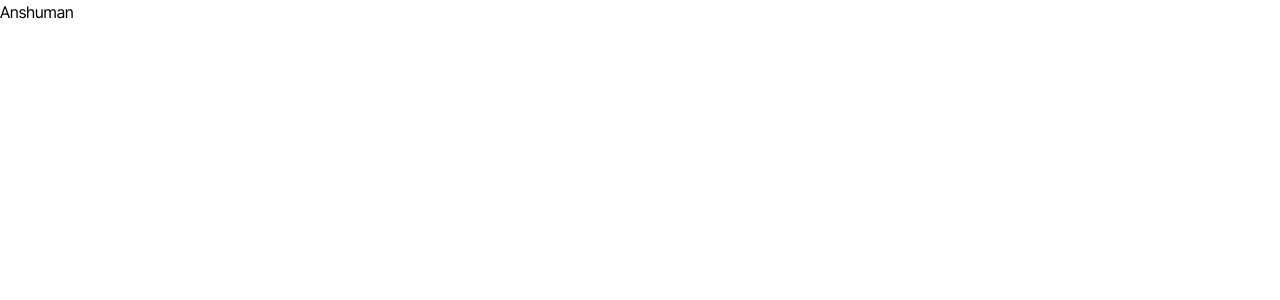
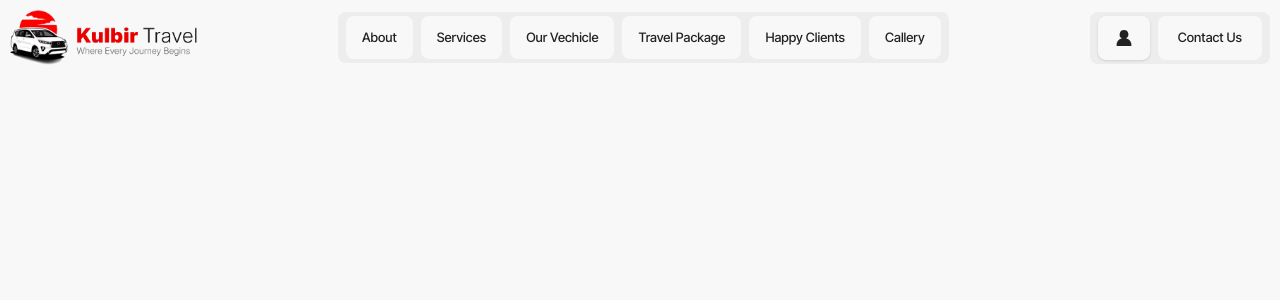
Before and after one commit to cnanshuman/Travel-Agency-Website, a Next.js app: page / in a window 1280 px wide. Shown: the top 300 px of the page. Built offline with nearby package versions, Linux system fonts and the light colour scheme.

Commit message:
nav done

```diff
--- a/src/app/_home/Nav.jsx
+++ b/src/app/_home/Nav.jsx
@@ -1,12 +1,96 @@
-import React from 'react'
+// src/components/Nav.jsx
+
+"use client";
+
+import React from "react";
+import Image from "next/image";
+import Link from "next/link";
+import logo from "@/assests/images/logo.png";
+import { GoPersonFill } from "react-icons/go";
+import { FaSignInAlt, FaUserPlus } from "react-icons/fa";
 
 const Nav = () => {
   return (
-    <>
+    <div className="container mx-auto">
+      <nav className="flex justify-between px-2.5 py-2.5 items-center">
+        {/* Logo */}
+        <div className="w-[187px]">
+          <Link href="/">
+            <Image src={logo} alt="Logo" width={187} height={60} priority />
+          </Link>
+        </div>
 
-    <h1>Anshuman</h1>
-    </>
-  )
-}
+        {/* Center Navigation Links */}
+        <div className="bg-[#ededed] p-1 rounded-lg">
+          <ul className="flex text-[13px] text-[#222222] font-medium">
+            {[
+              { name: "About", href: "/About" },
+              { name: "Services", href: "/Services" },
+              { name: "Our Vechicle", href: "/Our-Vechicle" },
+              { name: "Travel Package", href: "/Travel-Package" },
+              { name: "Happy Clients", href: "/Happy-Clients" },
+              { name: "Callery", href: "/Callery" },
+            ].map((link) => (
+              <li
+                key={link.href}
+                className="flex bg-[#f8f8f8] mx-1 rounded-lg hover:bg-[#ff3232] hover:text-white transition-all duration-300"
+              >
+                <Link href={link.href} className="px-4 py-3">
+                  {link.name}
+                </Link>
+              </li>
+            ))}
+          </ul>
+        </div>
 
-export default Nav
+        {/* Profile / Contact Section */}
+        <div className="bg-[#ededed] p-1 rounded-lg">
+          <ul className="text-[13px] text-[#222222] font-medium flex">
+            {/* Profile / Login Dropdown */}
+            <li className="relative group">
+              {/* Profile Icon */}
+              <div className="flex bg-[#f8f8f8] mx-1 rounded-lg shadow-sm hover:bg-[#ff3232] hover:text-white transition-all duration-300 cursor-pointer">
+                <span className="px-4 py-3 flex items-center justify-center">
+                  <GoPersonFill className="size-[20px]" />
+                </span>
+              </div>
+
+              {/* Dropdown */}
+              <div className="absolute top-full left-0 mt-3 w-48 bg-white rounded-[8px] shadow-xl opacity-0 scale-95 invisible group-hover:opacity-100 group-hover:scale-100 group-hover:visible transition-all duration-300 z-50">
+                <ul className="flex flex-col text-sm text-[#222]">
+                  <li>
+                    <Link
+                      href="/login"
+                      className="flex items-center gap-3 px-4 py-3 rounded-t-[8px] hover:bg-[#ff3232] hover:text-white transition-all duration-200"
+                    >
+                      <FaSignInAlt className="text-lg" />
+                      <span>Login</span>
+                    </Link>
+                  </li>
+                  <li>
+                    <Link
+                      href="/signup"
+                      className="flex items-center gap-3 px-4 py-3 rounded-b-2xl hover:bg-[#ff3232] hover:text-white transition-all duration-200"
+                    >
+                      <FaUserPlus className="text-lg" />
+                      <span>Signup</span>
+                    </Link>
+                  </li>
+                </ul>
+              </div>
+            </li>
+
+            {/* Contact Us */}
+            <li className="flex bg-[#f8f8f8] mx-1 rounded-lg hover:bg-[#ff3232] hover:text-white transition-all duration-300">
+              <Link href="/contact" className="px-5 py-3">
+                Contact Us
+              </Link>
+            </li>
+          </ul>
+        </div>
+      </nav>
+    </div>
+  );
+};
+
+export default Nav;
--- a/src/app/globals.css
+++ b/src/app/globals.css
@@ -9,7 +9,7 @@ html {
 
 
   font-family: "Inter Tight", sans-serif;
-
+  background-color: #f8f8f8;
 margin:0 auto;
 }
 
```
Also changed, not shown: package.json (+4 -3 lines), src/assests/images/logo.png (added), 1 other file (tests, documents, lock files or other folders).
